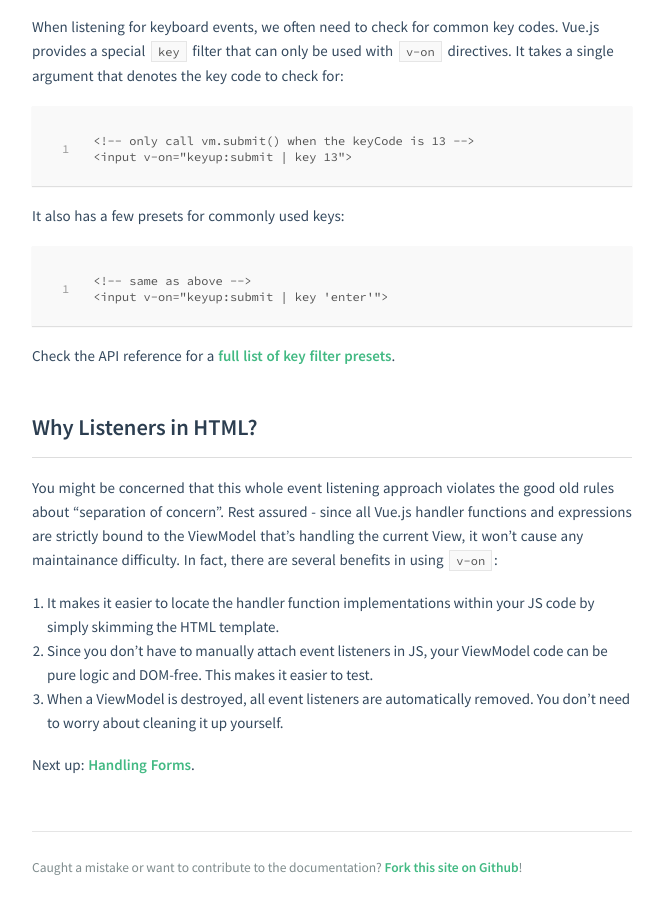
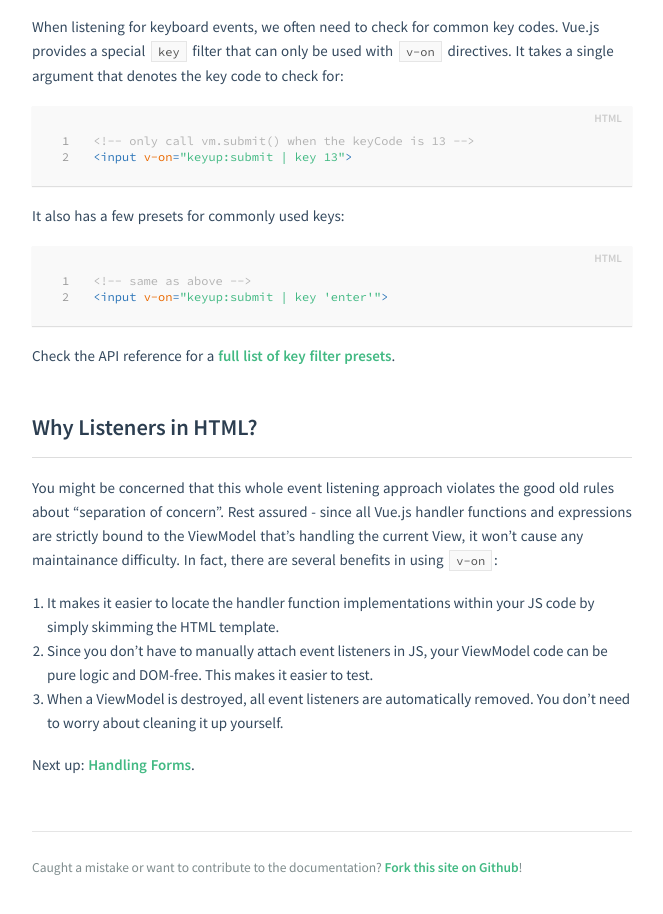
Before and after one commit to vuejs/v1.vuejs.org, a plain HTML site: page guide/events.html in a window 1280 px wide. Shown: the part 1756-2670 px from the top of the page, without its empty margins (308-971 px from the left). Drawn offline with nearby package versions, Linux system fonts and the light colour scheme; a script that the page names is missing.

Commit message:
Site updated: 2015-06-12 15:03:25

```diff
--- a/guide/events.html
+++ b/guide/events.html
@@ -122,9 +122,9 @@
 <figure class="highlight html"><table><tr><td class="gutter"><pre><span class="line">1</span><br></pre></td><td class="code"><pre><span class="line"><span class="tag">&lt;<span class="title">button</span> <span class="attribute">v-on</span>=<span class="value">"click: submit('hello!', $event)"</span>&gt;</span>Submit<span class="tag">&lt;/<span class="title">button</span>&gt;</span></span><br></pre></td></tr></table></figure>
 <figure class="highlight js"><table><tr><td class="gutter"><pre><span class="line">1</span><br><span class="line">2</span><br><span class="line">3</span><br><span class="line">4</span><br><span class="line">5</span><br><span class="line">6</span><br><span class="line">7</span><br><span class="line">8</span><br><span class="line">9</span><br></pre></td><td class="code"><pre><span class="line"><span class="comment">/* ... */</span></span><br><span class="line">&#123;</span><br><span class="line">  methods: &#123;</span><br><span class="line">    submit: <span class="function"><span class="keyword">function</span> (<span class="params">msg, e</span>) </span>&#123;</span><br><span class="line">      e.stopPropagation()</span><br><span class="line">    &#125;</span><br><span class="line">  &#125;</span><br><span class="line">&#125;</span><br><span class="line"><span class="comment">/* ... */</span></span><br></pre></td></tr></table></figure>
 <h2 id="The_Special_key_Filter">The Special <code>key</code> Filter</h2><p>When listening for keyboard events, we often need to check for common key codes. Vue.js provides a special <code>key</code> filter that can only be used with <code>v-on</code> directives. It takes a single argument that denotes the key code to check for:</p>
-<figure class="highlight plain"><table><tr><td class="gutter"><pre><span class="line">1</span><br></pre></td><td class="code"><pre><span class="line">&#60;!-- only call vm.submit() when the keyCode is 13 --&#62;&#10;&#60;input v-on=&#34;keyup:submit | key 13&#34;&#62;</span><br></pre></td></tr></table></figure>
+<figure class="highlight html"><table><tr><td class="gutter"><pre><span class="line">1</span><br><span class="line">2</span><br></pre></td><td class="code"><pre><span class="line"><span class="comment">&lt;!-- only call vm.submit() when the keyCode is 13 --&gt;</span></span><br><span class="line"><span class="tag">&lt;<span class="title">input</span> <span class="attribute">v-on</span>=<span class="value">"keyup:submit | key 13"</span>&gt;</span></span><br></pre></td></tr></table></figure>
 <p>It also has a few presets for commonly used keys:</p>
-<figure class="highlight plain"><table><tr><td class="gutter"><pre><span class="line">1</span><br></pre></td><td class="code"><pre><span class="line">&#60;!-- same as above --&#62;&#10;&#60;input v-on=&#34;keyup:submit | key &#39;enter&#39;&#34;&#62;</span><br></pre></td></tr></table></figure>
+<figure class="highlight html"><table><tr><td class="gutter"><pre><span class="line">1</span><br><span class="line">2</span><br></pre></td><td class="code"><pre><span class="line"><span class="comment">&lt;!-- same as above --&gt;</span></span><br><span class="line"><span class="tag">&lt;<span class="title">input</span> <span class="attribute">v-on</span>=<span class="value">"keyup:submit | key 'enter'"</span>&gt;</span></span><br></pre></td></tr></table></figure>
 <p>Check the API reference for a <a href="/api/filters.html#key">full list of key filter presets</a>.</p>
 <h2 id="Why_Listeners_in_HTML?">Why Listeners in HTML?</h2><p>You might be concerned that this whole event listening approach violates the good old rules about “separation of concern”. Rest assured - since all Vue.js handler functions and expressions are strictly bound to the ViewModel that’s handling the current View, it won’t cause any maintainance difficulty. In fact, there are several benefits in using <code>v-on</code>:</p>
 <ol>
```
